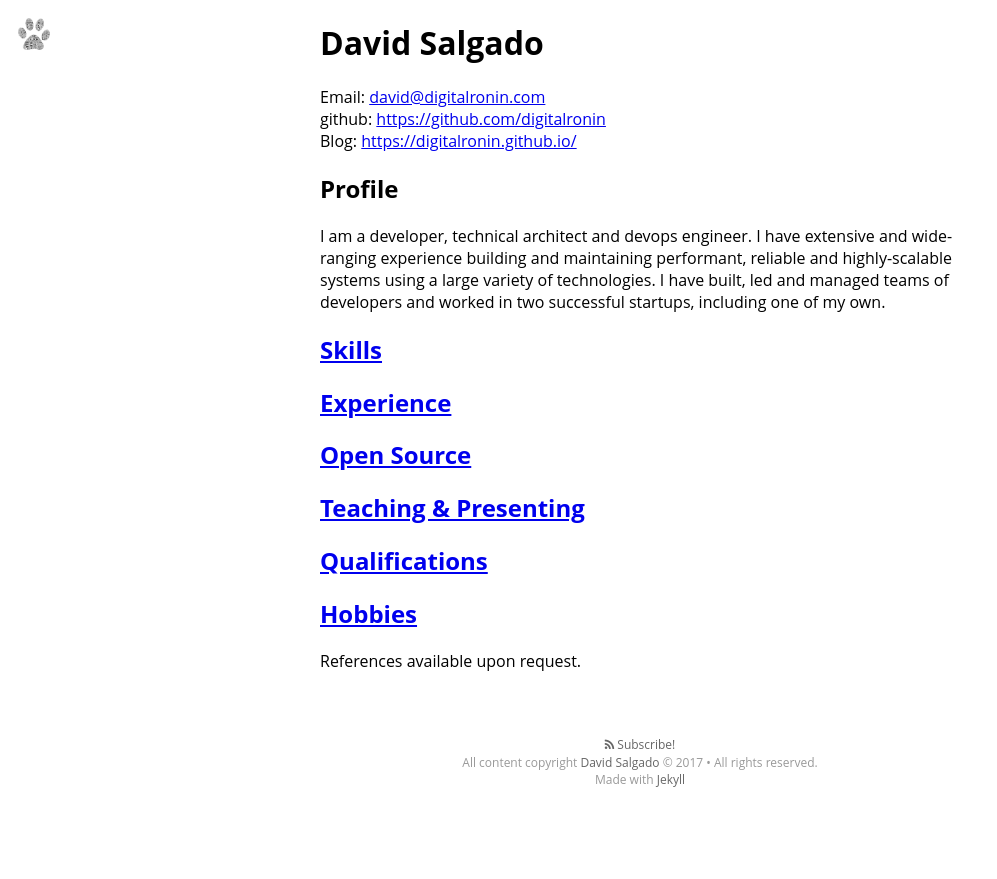
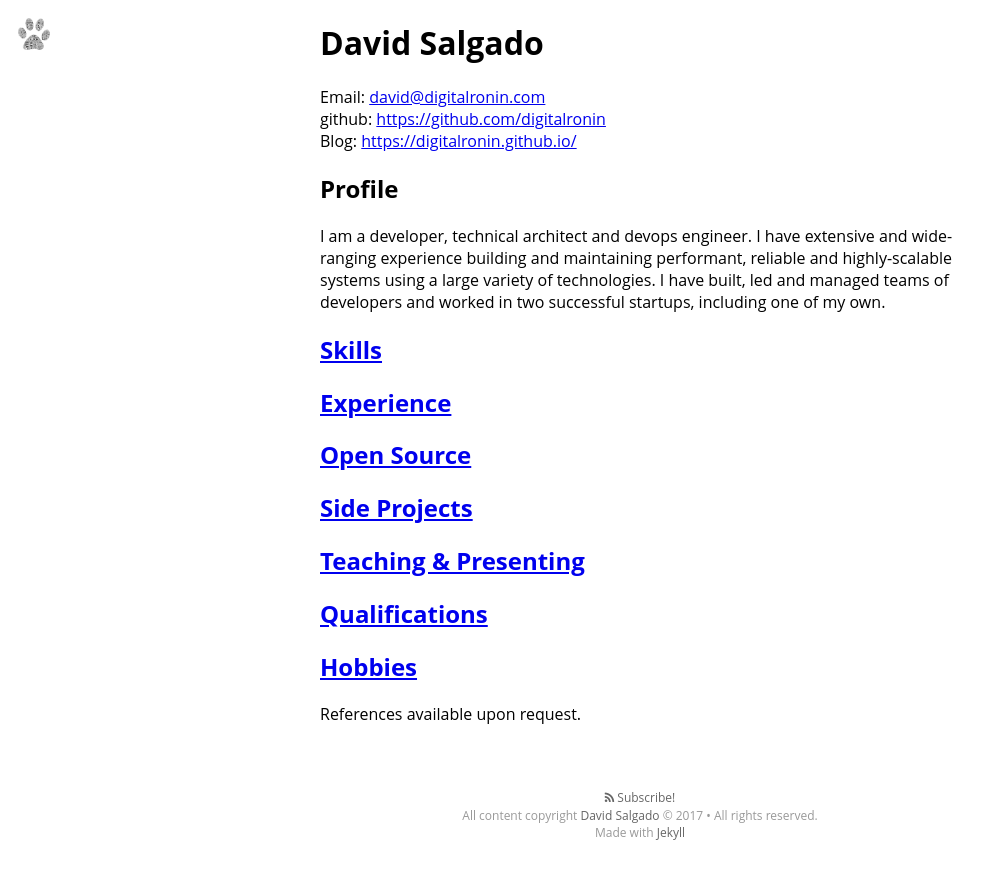
Before and after one commit to digitalronin/digitalronin.github.com, a Jekyll site: the page built from cv/index.html, in a window 1280 px wide. Shown: the top 879 px of the page, without its empty margins (0-997 px from the left). Built offline with Jekyll 4.4.1, drawn with Linux system fonts in a browser that asks for light colours; nearby versions of some CDN libraries; some web fonts are replaced.

Commit message:
Add 'side projects' section, with thumbnails

```diff
--- a/cv/index.html
+++ b/cv/index.html
@@ -219,6 +219,45 @@
   </ul>
 </div>
 
+<h2><a href="#" class="collapse">Side Projects</a></h2>
+<div class="collapsed">
+  My side projects include the following;
+  <ul>
+
+    <li>
+      <a href="http://www.ticket-poker.org/">
+        <h3>Ticket Poker</h3><img src="images/ticket-poker-screenshot.png" width="150" border="1" />
+      </a>
+      <p>
+        A zero sign-up tool to facilitate <a href="https://en.wikipedia.org/wiki/Planning_poker">Planning Poker</a> for remote or partially-remote teams.
+      </p>
+    </li>
+
+    <li>
+      <a href="https://www.blockfol.io/">
+        <h3>Blockfolio</h3><img src="images/blockfolio-screenshot.png" width="150" border="1" />
+      </a>
+      <p>
+        An Ember + Elixir/Phoenix application to track the value of a cryptocurrency portfolio, in real-time.
+      </p>
+    </li>
+
+    <li>
+      <a href="https://bus-arrivals.herokuapp.com/">
+        <h3>London Bus Arrivals </h3><img src="images/bus-arrivals-screenshot.png" width="150" border="1" />
+      </a>
+      <p>
+        A lightweight interface to the <a href="https://api.tfl.gov.uk/">realtime bus information</a> made available by <a href="https://tfl.gov.uk/">TFL</a>.
+      </p>
+      <p>
+        This is an update to <a href="https://github.com/james/TFL-Live-Bus/issues/5">an earlier project</a>. My version accomodates changes to the API
+        which broke the original, and also adds a mobile-friendly UI.
+      </p>
+    </li>
+
+  </ul>
+</div>
+
 <h2><a href="#" class="collapse">Teaching &amp; Presenting</a></h2>
 <div class="collapsed">
   <p>I&lsquo;ve been a regular attendee at the London Ruby User Group since 2006, and an occasional presenter. My most recent presentations were on rewriting software in September 2016;</p>
```
Also changed, not shown: cv/images/bus-arrivals-screenshot.png (added), cv/images/ticket-poker-screenshot.png (added), 1 other file.
